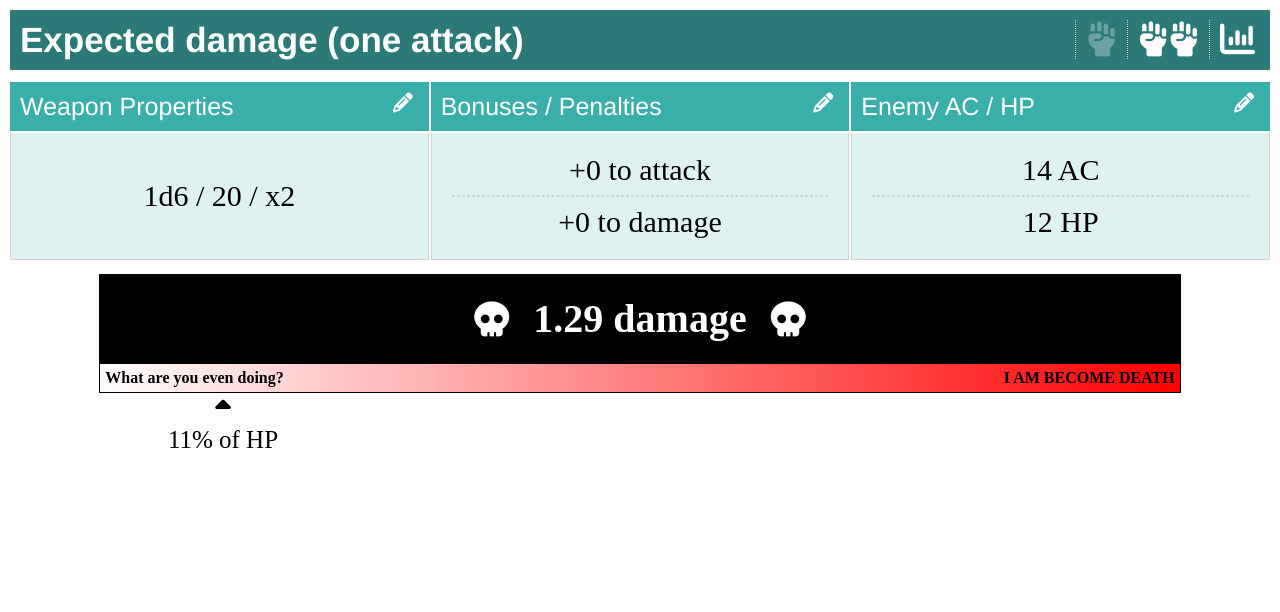
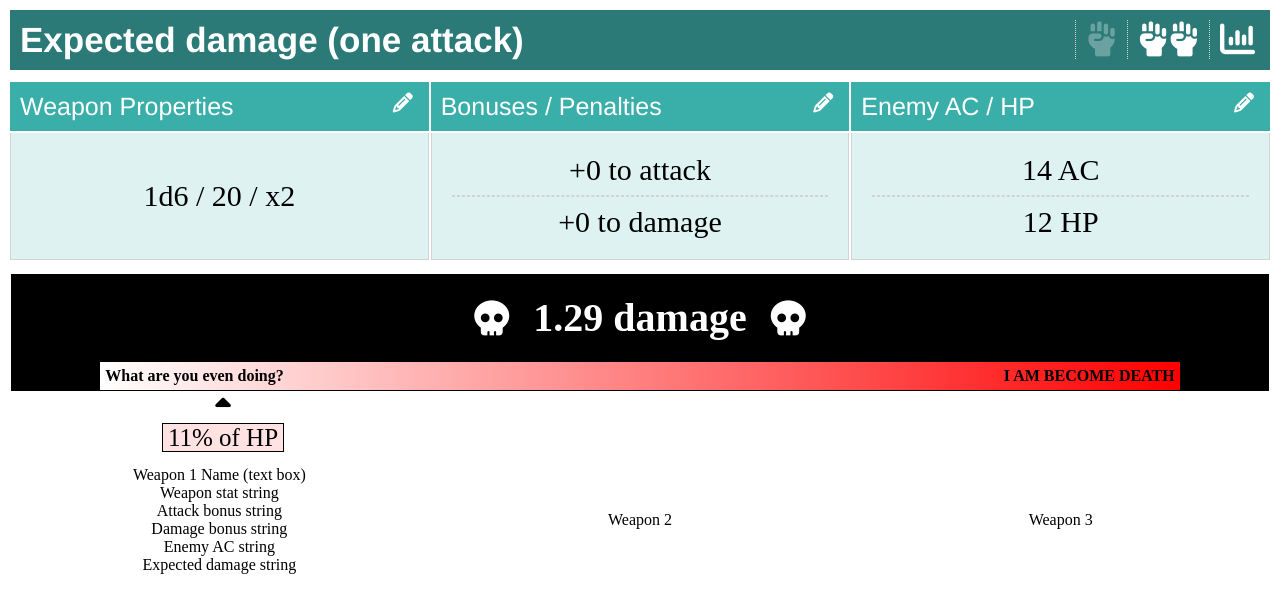
Before and after one commit to daoofdork/pf-weapon, a plain HTML site: page index.html in a window 1280 px wide. Drawn offline with Linux system fonts and the light colour scheme.

Commit message:
Add files via upload

```diff
--- a/index.html
+++ b/index.html
@@ -232,8 +232,12 @@ function calcDmg() {
     var roundedPercHP = percHP.toFixed(0);
     var adjustedPercHP = roundedPercHP - 50;
   }
+
+  var hslPerc = 100 - roundedPercHP/2;
+
   document.getElementById("HParrow").style.left = adjustedPercHP + "%";
   document.getElementById("percText").innerHTML = roundedPercHP + "% of HP";
+  document.getElementById("percText").style.backgroundColor = "hsl(0,100%," + hslPerc.toFixed(0) + "%)";
 }
 
 function placeWeapon() {
@@ -405,8 +409,6 @@ function colorChangeBack(id) {
   background-color: black;
   padding: 20px 5px 20px 5px;
   margin: auto;
-  width: 85%;
-  border: 1px solid black;
 }
 
 .arrowList {
@@ -425,6 +427,11 @@ function colorChangeBack(id) {
 .arrowSpaceSub {
   margin-right: 5px;
   color: lightgray;
+}
+
+.saveBox {
+  text-align: center;
+  padding: 10px;
 }
 
 /* Customize the label (the container) */
@@ -778,15 +785,39 @@ function colorChangeBack(id) {
         <span id="result" style="font-size: 40px; color: white; margin: 20px;">1.29 damage</span>
         <i class="fa-solid fa-skull" style="color: white; font-size: 35px;"></i>
       </div>
+      <div style="background-color: black;">
       <div style="background: linear-gradient(to right, white 0%, #ff0000 100%); margin: auto; width: 85%; padding: 5px; border: 1px solid black;">
         <span style="font-weight: bold;">What are you even doing?</span>
         <span style="float: right; font-weight: bold;">I AM BECOME DEATH</span>
       </div>
+      </div>
       <div style="padding-top: 5px; text-align: center; margin: auto; width: 85%;">
         <span id="HParrow" style="position: relative; left: -39%; font-size: 25px;">
           <i class="fa-solid fa-sort-up"></i><br>
-          <span id="percText">11% of HP</span>
+          <span id="percText" style="background-color: hsl(0,100%,94.5%); padding-left: 5px; padding-right: 5px; border: 1px solid black;">11% of HP</span>
         </span>
+      </div>
+    </td>
+  </tr>
+  <tr>
+    <td>
+      <div id="savedW1" class="saveBox"> <!-- steal general setup for current bonus/AC boxes? different color maybe? -->
+        Weapon 1 Name (text box)<br>
+        Weapon stat string<br>
+        Attack bonus string<br>
+        Damage bonus string<br>
+        Enemy AC string<br>
+        Expected damage string
+      </div>
+    </td>
+    <td>
+      <div id="savedW2" class="saveBox">
+        Weapon 2
+      </div>
+    </td>
+    <td>
+      <div id="savedW3" class="saveBox">
+        Weapon 3
       </div>
     </td>
   </tr>
```
